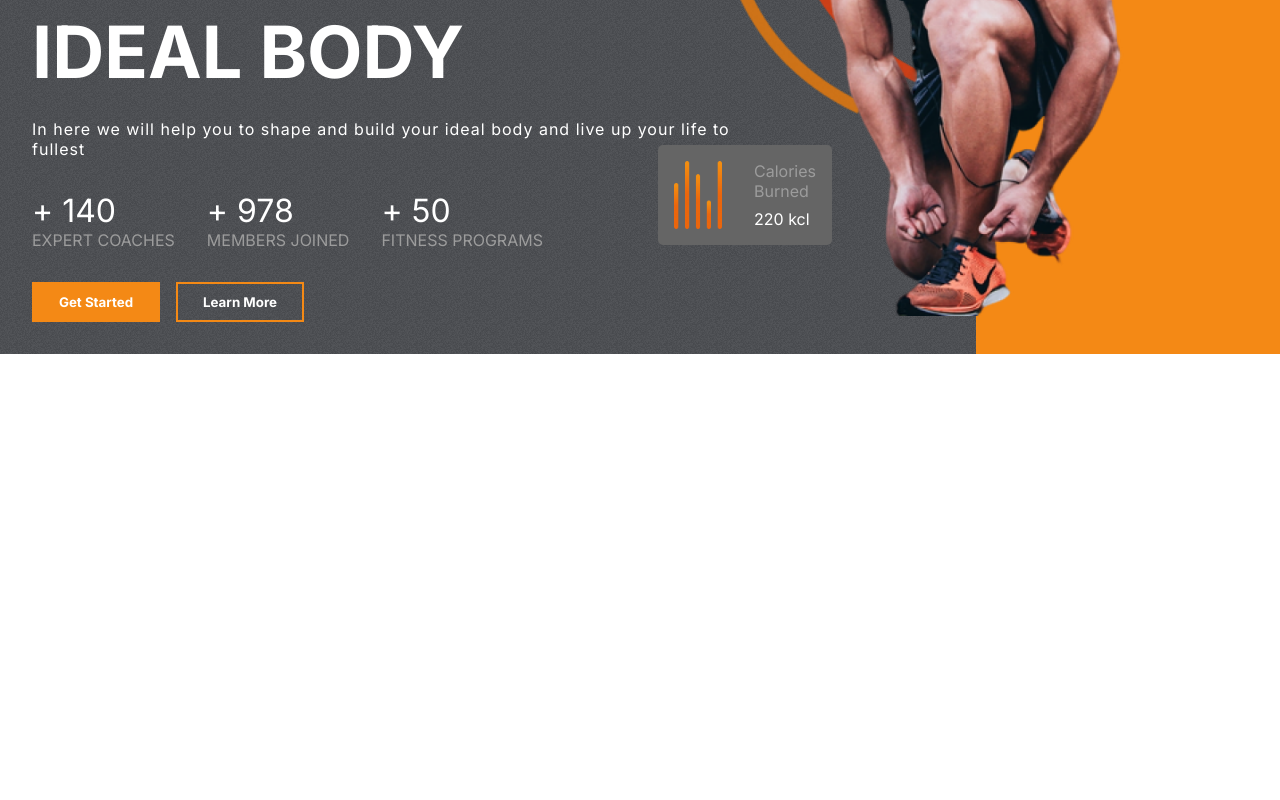
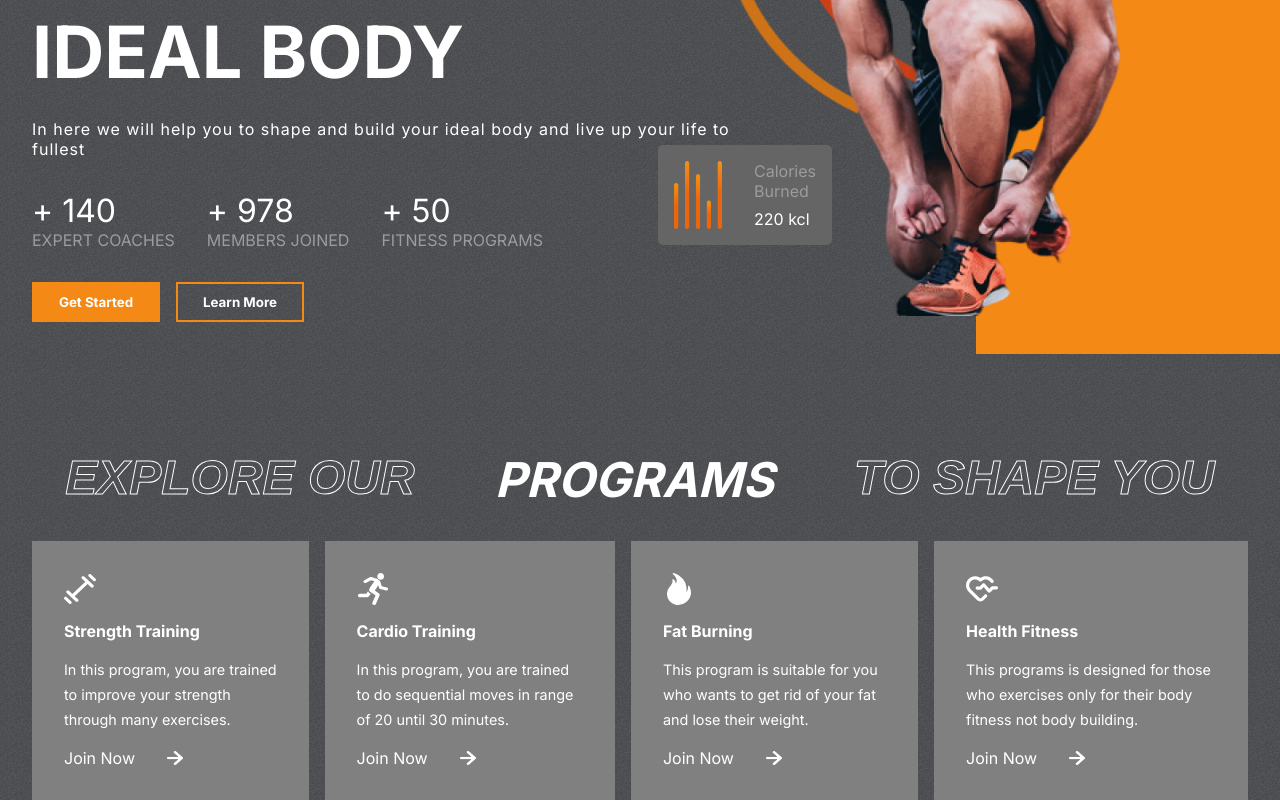
Before and after one commit to yonatanski/FitClub-Web, a React (Create React App) app: page / in a window 1280 px wide. Shown: the part 367-1167 px from the top of the page. Before the commit the page ends 800 px from the top, so only its background shows below. Built offline with nearby package versions, Linux system fonts and the light colour scheme.

Commit message:
programs component done

```diff
--- a/src/App.js
+++ b/src/App.js
@@ -1,9 +1,11 @@
 import "./App.css"
 import Hero from "./components/Hero/Hero"
+import Programs from "./components/Programs/Programs"
 function App() {
   return (
     <div className="App">
       <Hero />
+      <Programs />
     </div>
   )
 }
--- a/src/components/Programs/Programs.css
+++ b/src/components/Programs/Programs.css
@@ -0,0 +1,61 @@
+.programs {
+  display: flex;
+  flex-direction: column;
+  gap: 2rem;
+  padding: 0 2rem;
+}
+
+.programs__header {
+  display: flex;
+  gap: 5rem;
+  font-weight: bold;
+  font-size: 3rem;
+  justify-content: center;
+  color: white;
+  text-transform: uppercase;
+  font-style: italic;
+}
+.programs__categories {
+  display: flex;
+  gap: 1rem;
+}
+.programs__categories__category {
+  display: flex;
+  flex-direction: column;
+  background-color: gray;
+  padding: 2rem;
+  gap: 1rem;
+  color: white;
+  justify-content: space-between;
+}
+.programs__categories__category > :nth-child(1) {
+  width: 2rem;
+  height: 2rem;
+  fill: white;
+}
+
+.programs__categories__category > :nth-child(2) {
+  font-size: 1rem;
+  font-weight: bold;
+}
+
+.programs__categories__category > :nth-child(3) {
+  font-size: 0.9rem;
+  line-height: 25px;
+}
+
+.programs__categories__category--join-now{
+    display: flex;
+    align-items: center;
+    gap: 2rem;
+
+}
+.programs__categories__category--join-now>img{
+    width: 1rem;
+
+}
+
+.programs__categories__category:hover {
+    background:var(--planCard);
+    cursor: pointer;
+  }
--- a/src/components/Programs/Programs.jsx
+++ b/src/components/Programs/Programs.jsx
@@ -1,8 +1,31 @@
 import React from "react"
 import "./Programs.css"
+import RightArrow from "../../assets/rightArrow.png"
+import { programsData } from "../../data/programsData"
 
 const Programs = () => {
-  return <div>Programs</div>
+  return (
+    <div className="programs" id="programs">
+      <div className="programs__header">
+        <span className="stroke-text">Explore our</span>
+        <span>Programs</span>
+        <span className="stroke-text">to shape you</span>
+      </div>
+      <div className="programs__categories">
+        {programsData.map((program) => (
+          <div className="programs__categories__category">
+            {program.image}
+            <span>{program.heading}</span>
+            <span>{program.details}</span>
+            <div className="programs__categories__category--join-now">
+              <span>Join Now</span>
+              <img src={RightArrow} alt="eight arrow" />
+            </div>
+          </div>
+        ))}
+      </div>
+    </div>
+  )
 }
 
 export default Programs
```
